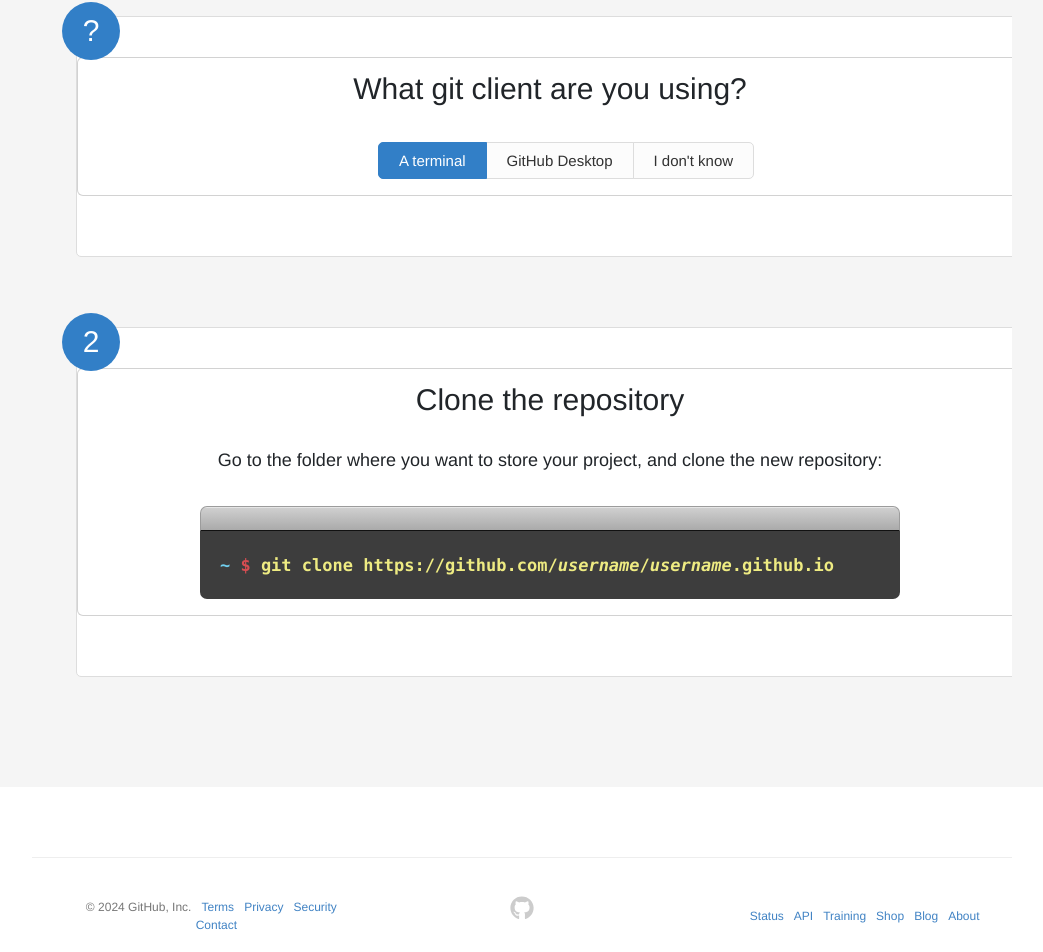
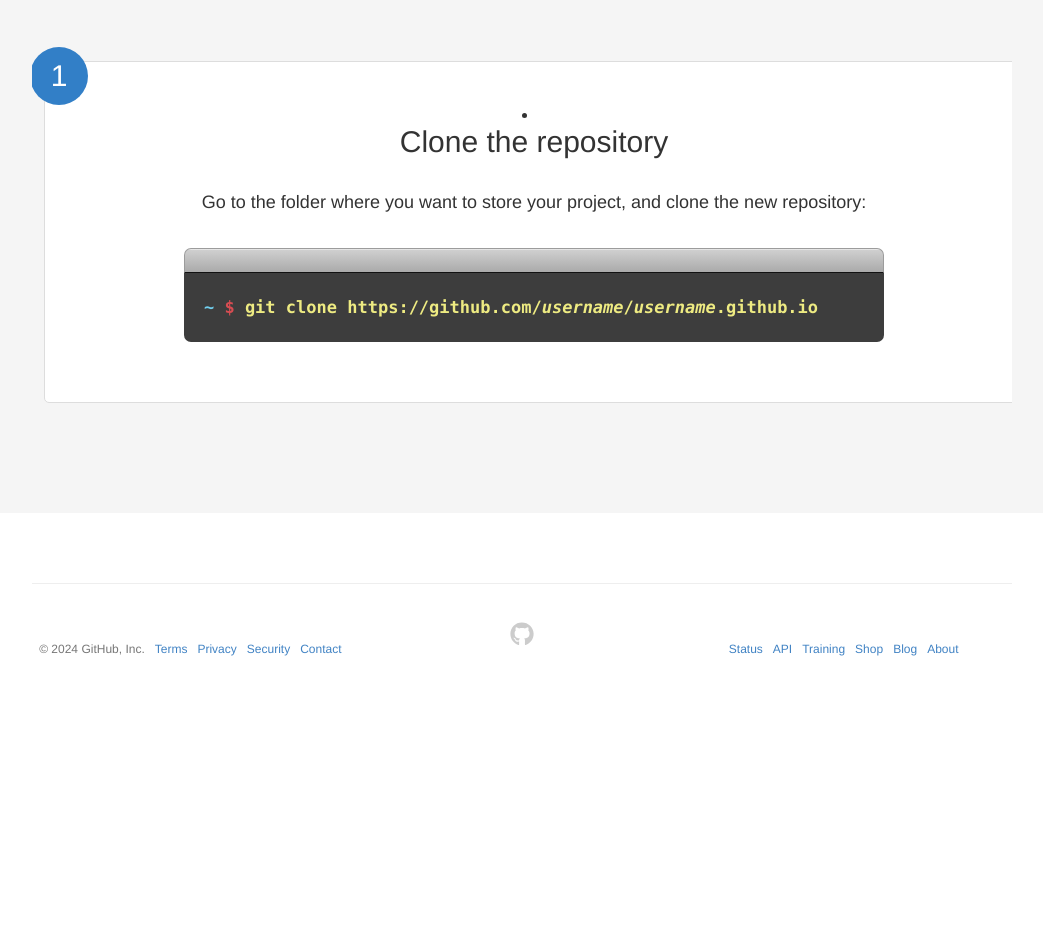
Before and after one commit to andrijaJ01/github-pages-clone, a React (Create React App) app: page / in a window 1280 px wide. Shown: the part 1805-2757 px from the top of the page, without its empty margins (118-1161 px from the left). After the commit the page ends 2534 px from the top, so only its background shows below. Built offline with nearby package versions, Linux system fonts and the light colour scheme.

Commit message:
Chabges to code structure

```diff
--- a/package.json
+++ b/package.json
@@ -12,6 +12,7 @@
     "react-dom": "^18.2.0",
     "react-icons": "^5.0.1",
     "react-router": "^6.22.3",
+    "react-router-dom": "^6.22.3",
     "react-scripts": "5.0.1",
     "sass": "^1.72.0",
     "web-vitals": "^2.1.4"
--- a/src/components/Footer/index.jsx
+++ b/src/components/Footer/index.jsx
@@ -1,38 +1,37 @@
 import React from 'react';
 import { Row, Col } from 'react-bootstrap';
-import './style.scss'; // Import the CSS file
+import './style.scss'; // Import the SCSS file
 import { FaGithub } from "react-icons/fa";
+import { BrowserRouter as Router, Link } from "react-router-dom";
 
 const Footer = () => {
   return (
+    <Router>
       <footer className="page-footer text-center">
-      <Row className="align-items-center justify-content-center gx-0 px-0 w-100">
+        <Row fluid className="d-flex-inline align-items-center justify-content-center gx-0 px-0 w-100">
           <Col xs={12} md={4} className="text-md-left">
-          <ul className="site-footer-links">
-            <li>&copy; 2024 <span>GitHub</span>, Inc.</li>
-            <li><a href="https://docs.github.com/en/github/site-policy/github-terms-of-service">Terms</a></li>
-            <li><a href="https://docs.github.com/en/github/site-policy/github-privacy-statement">Privacy</a></li>
-            <li><a href="https://github.com/security">Security</a></li>
-            <li><a href="https://support.github.com">Contact</a></li>
-          </ul>
+            <p>&copy; 2024 <span>GitHub</span>, Inc.</p>
+            <p><Link to="https://docs.github.com/en/github/site-policy/github-terms-of-service">Terms</Link></p>
+            <p><Link to="https://docs.github.com/en/github/site-policy/github-privacy-statement">Privacy</Link></p>
+            <p><Link to="https://github.com/security">Security</Link></p>
+            <p><Link to="https://support.github.com">Contact</Link></p>
           </Col>
           <Col xs={12} md={4} className="text-center">
-          <a href="/">
-            <FaGithub className="mega-octicon octicon-mark-github" />
-          </a>
+            <Link to="/">
+              <FaGithub className="octicon-mark-github" />
+            </Link>
           </Col>
           <Col xs={12} md={4} className="text-md-right">
-          <ul className="site-footer-links">
-            <li><a href="https://www.githubstatus.com/">Status</a></li>
-            <li><a href="https://docs.github.com/rest">API</a></li>
-            <li><a href="https://training.github.com">Training</a></li>
-            <li><a href="https://shop.github.com">Shop</a></li>
-            <li><a href="https://github.blog">Blog</a></li>
-            <li><a href="https://github.com/about">About</a></li>
-          </ul>
+            <p><Link to="https://www.githubstatus.com/">Status</Link></p>
+            <p><Link to="https://docs.github.com/rest">API</Link></p>
+            <p><Link to="https://training.github.com">Training</Link></p>
+            <p><Link to="https://shop.github.com">Shop</Link></p>
+            <p><Link to="https://github.blog">Blog</Link></p>
+            <p><Link to="https://github.com/about">About</Link></p>
           </Col>
         </Row>
       </footer>
+    </Router>
   );
 };
 
--- a/src/components/Footer/style.scss
+++ b/src/components/Footer/style.scss
@@ -1,4 +1,9 @@
-footer{
+
+.page-footer p {
+    display: inline-block;
+    margin-right: 10px; /* Adjust spacing between inline elements if needed */
+  }
+  footer{
     position:relative;
     font-size:12px;
     line-height:1.5;
@@ -9,11 +14,11 @@
     margin:70px auto 0 auto;
     border-top:1px solid #eee
 }
-.site-footer-links li{
+.site-footer-links p{
     display:inline-block;
     margin-left:10px
 }
-.site-footer-links li:first-child{
+.site-footer-links p:first-child{
     margin-left:0
 }
 footer .octicon-mark-github{
--- a/src/components/Tutorial/QuestionsTab/index.jsx
+++ b/src/components/Tutorial/QuestionsTab/index.jsx
@@ -1,8 +1,7 @@
 import React, { useState } from 'react';
-import { Image, Card } from 'react-bootstrap';
-import ghdesktop from "../../../assets/ghdesktop.png";
+import { Row, Col, Image } from 'react-bootstrap';
 import '../style.scss';
-
+import ghdesktop from "../../../assets/ghdesktop.png"
 const QuestionTabsSection = () => {
   const [questionTab, setQuestionTab] = useState('option-terminal');
 
@@ -12,20 +11,14 @@
 
   return (
     <section id="tutorial" className="tutorial">
-      <ul id="user-site" className="tutorial-list wrapper active">
-        <li id="create-repo-step" className="image-right">
-          <Card>
-            <Card.Body>
+      <Row id="user-site" className="tutorial-list wrapper active">
+        <Col id="create-repo-step" className="image-right">
           <h4>Create a repository</h4>
           <p>Head over to <a href="https://github.com">GitHub</a> and <a data-proofer-ignore="true" href="https://github.com/new">create a new public repository</a> named <em>username</em>.github.io, where <em>username</em> is your username (or organization name) on GitHub.</p>
           <p className="details">If the first part of the repository doesn’t exactly match your username, it won’t work, so make sure to get it right.</p>
-            </Card.Body>
-          </Card>
-        </li>
+        </Col>
 
         <li className="question">
-          <Card>
-            <Card.Body>
           <h4>What git client are you using?</h4>
           <ul className="tabs">
             <li>
@@ -59,24 +52,16 @@
               </a>
             </li>
           </ul>
-            </Card.Body>
-          </Card>
         </li>
 
         <li id="new-user-step-1" className={questionTab !== 'option-newuser' ? 'option-newuser hidden' : 'option-newuser'}>
-          <Card>
-            <Card.Body>
           <h4>Download GitHub Desktop</h4>
           <p>GitHub Desktop is a great way to use Git and GitHub on macOS and Windows.</p>
           <a className="desktop-download" href="https://desktop.github.com"><span className="icon"></span>Download GitHub Desktop</a>
           <Image src={ghdesktop} width="1054" alt="GitHub Desktop screenshot" className="full-size" />
-            </Card.Body>
-          </Card>
         </li>
 
         <li id="terminal-step-1" className={questionTab !== 'option-terminal' ? 'option-terminal hidden' : 'option-terminal'}>
-          <Card>
-            <Card.Body>
           <h4>Clone the repository</h4>
           <p>Go to the folder where you want to store your project, and clone the new repository:</p>
           <div className="terminal">
@@ -85,20 +70,14 @@
               <p><span className="path">~</span><span className="prompt">$</span>git clone https://github.com/<em>username</em>/<em>username</em>.github.io</p>
             </div>
           </div>
-            </Card.Body>
-          </Card>
         </li>
 
         <li id="setup-in-desktop" className={questionTab !== 'option-desktop' ? 'option-desktop image-right hidden' : 'option-desktop image-right'}>
-          <Card>
-            <Card.Body>
           <h4>Clone the repository</h4>
           <p>Click the "Set up in Desktop" button. When the GitHub desktop app opens, save the project.</p>
           <p className="details">If the app doesn't open, launch it and clone the repository from the app.</p>
-            </Card.Body>
-          </Card>
         </li>
-      </ul>
+      </Row>
     </section>
   );
 };
```
Also changed, not shown: 1 other file (tests, documents, lock files or other folders). Lines whose indentation alone changed are shown as unchanged.
